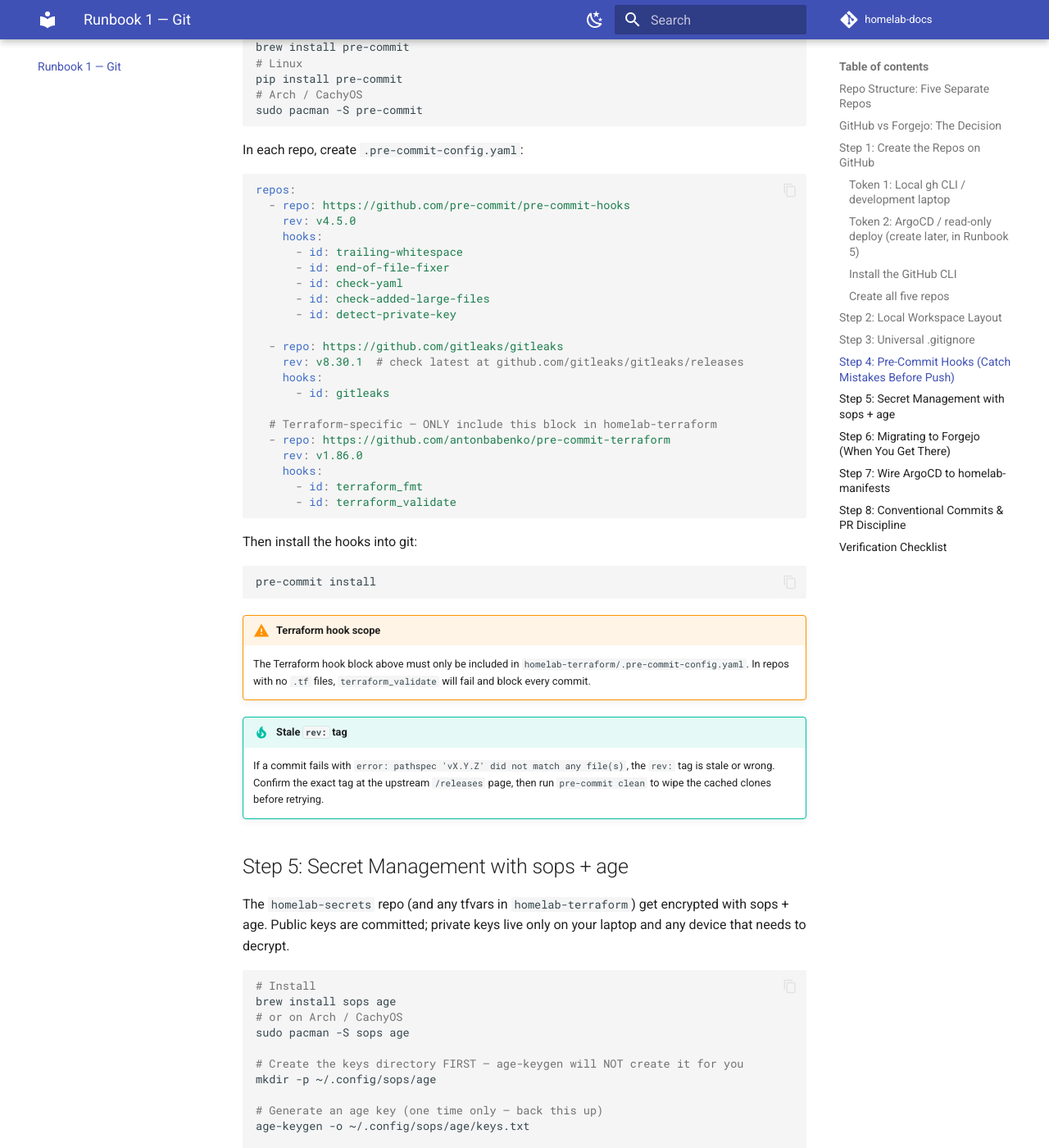
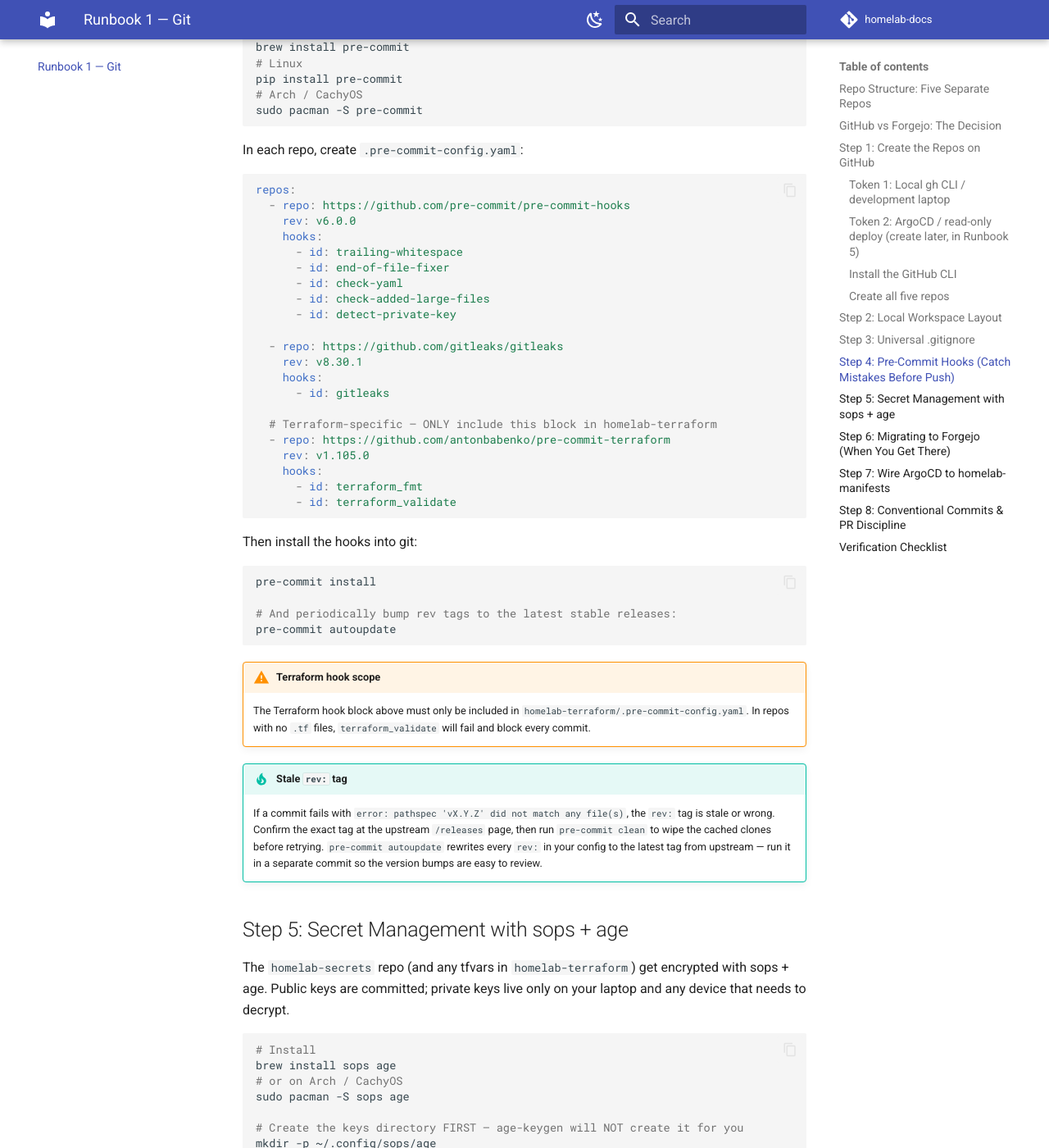
Before and after one commit to alivenda/homelab-docs, an MkDocs documentation site: the page built from docs/01-git.md, in a window 1280 px wide and 1400 px high, scrolled down 5305 px. Shown: the whole window at 82% size. Built offline with MkDocs 1.6.1 and Material for MkDocs 9.7.7, drawn with Linux system fonts in a browser that asks for light colours; comment, search, counter and statistics services are not loaded.

Commit message:
fix(r1): bump pre-commit hook rev tags to current stable releases
- pre-commit-hooks v4.5.0 → v6.0.0 (current)
- pre-commit-terraform v1.86.0 → v1.105.0 (current)
- gitleaks v8.30.1 is current; no change
- Add pre-commit autoupdate to the install step so future readers
  don't need a documentation update each time upstream tags a release

````diff
--- a/docs/01-git.md
+++ b/docs/01-git.md
@@ -196,7 +196,7 @@ In each repo, create `.pre-commit-config.yaml`:
 ```yaml
 repos:
   - repo: https://github.com/pre-commit/pre-commit-hooks
-    rev: v4.5.0
+    rev: v6.0.0
     hooks:
       - id: trailing-whitespace
       - id: end-of-file-fixer
@@ -205,13 +205,13 @@ repos:
       - id: detect-private-key
 
   - repo: https://github.com/gitleaks/gitleaks
-    rev: v8.30.1  # check latest at github.com/gitleaks/gitleaks/releases
+    rev: v8.30.1
     hooks:
       - id: gitleaks
 
   # Terraform-specific — ONLY include this block in homelab-terraform
   - repo: https://github.com/antonbabenko/pre-commit-terraform
-    rev: v1.86.0
+    rev: v1.105.0
     hooks:
       - id: terraform_fmt
       - id: terraform_validate
@@ -221,13 +221,16 @@ Then install the hooks into git:
 
 ```bash
 pre-commit install
+
+# And periodically bump rev tags to the latest stable releases:
+pre-commit autoupdate
 ```
 
 !!! warning "Terraform hook scope"
     The Terraform hook block above must only be included in `homelab-terraform/.pre-commit-config.yaml`. In repos with no `.tf` files, `terraform_validate` will fail and block every commit.
 
 !!! tip "Stale `rev:` tag"
-    If a commit fails with `error: pathspec 'vX.Y.Z' did not match any file(s)`, the `rev:` tag is stale or wrong. Confirm the exact tag at the upstream `/releases` page, then run `pre-commit clean` to wipe the cached clones before retrying.
+    If a commit fails with `error: pathspec 'vX.Y.Z' did not match any file(s)`, the `rev:` tag is stale or wrong. Confirm the exact tag at the upstream `/releases` page, then run `pre-commit clean` to wipe the cached clones before retrying. `pre-commit autoupdate` rewrites every `rev:` in your config to the latest tag from upstream — run it in a separate commit so the version bumps are easy to review.
 
 ## Step 5: Secret Management with sops + age
 
````
